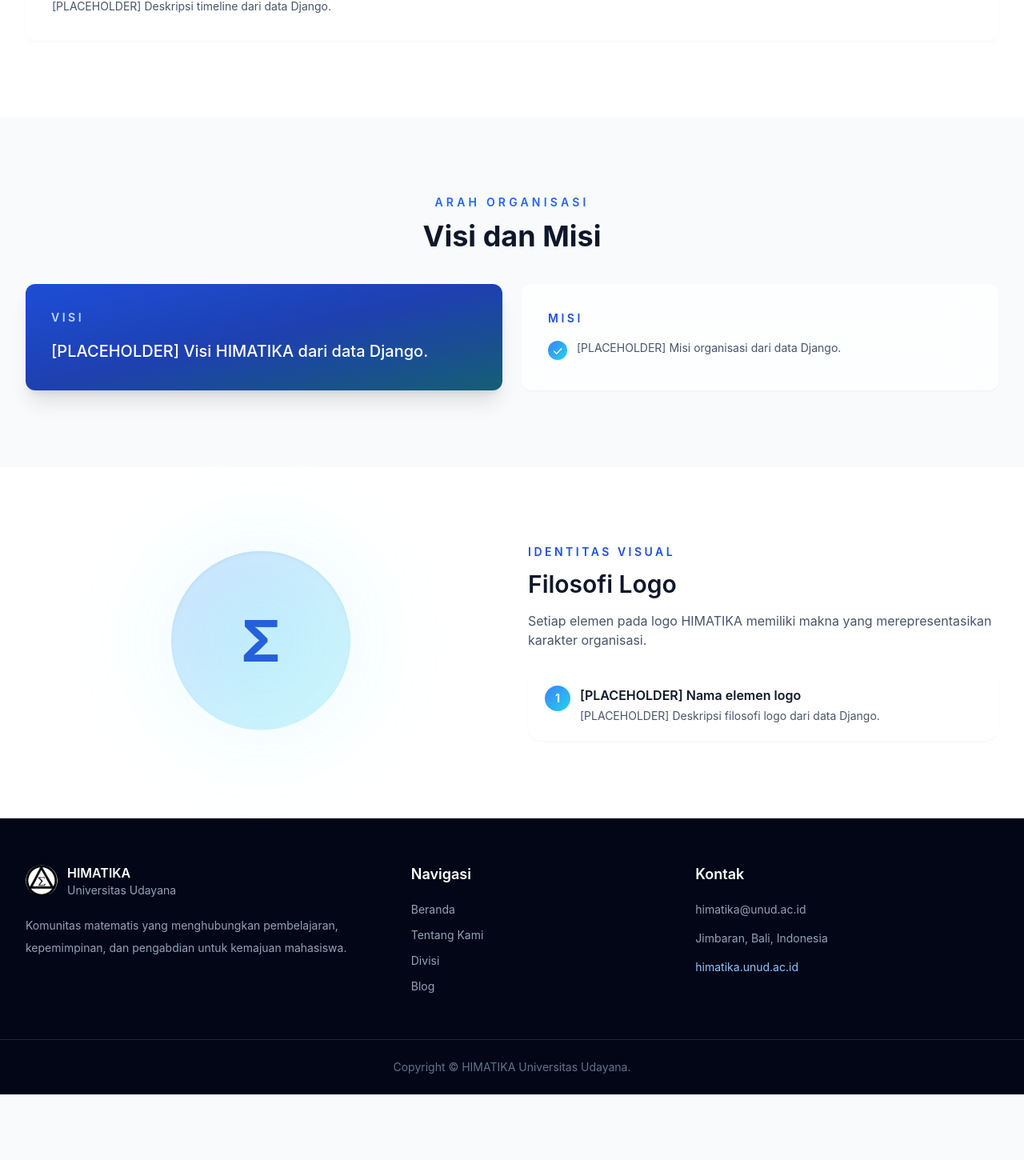
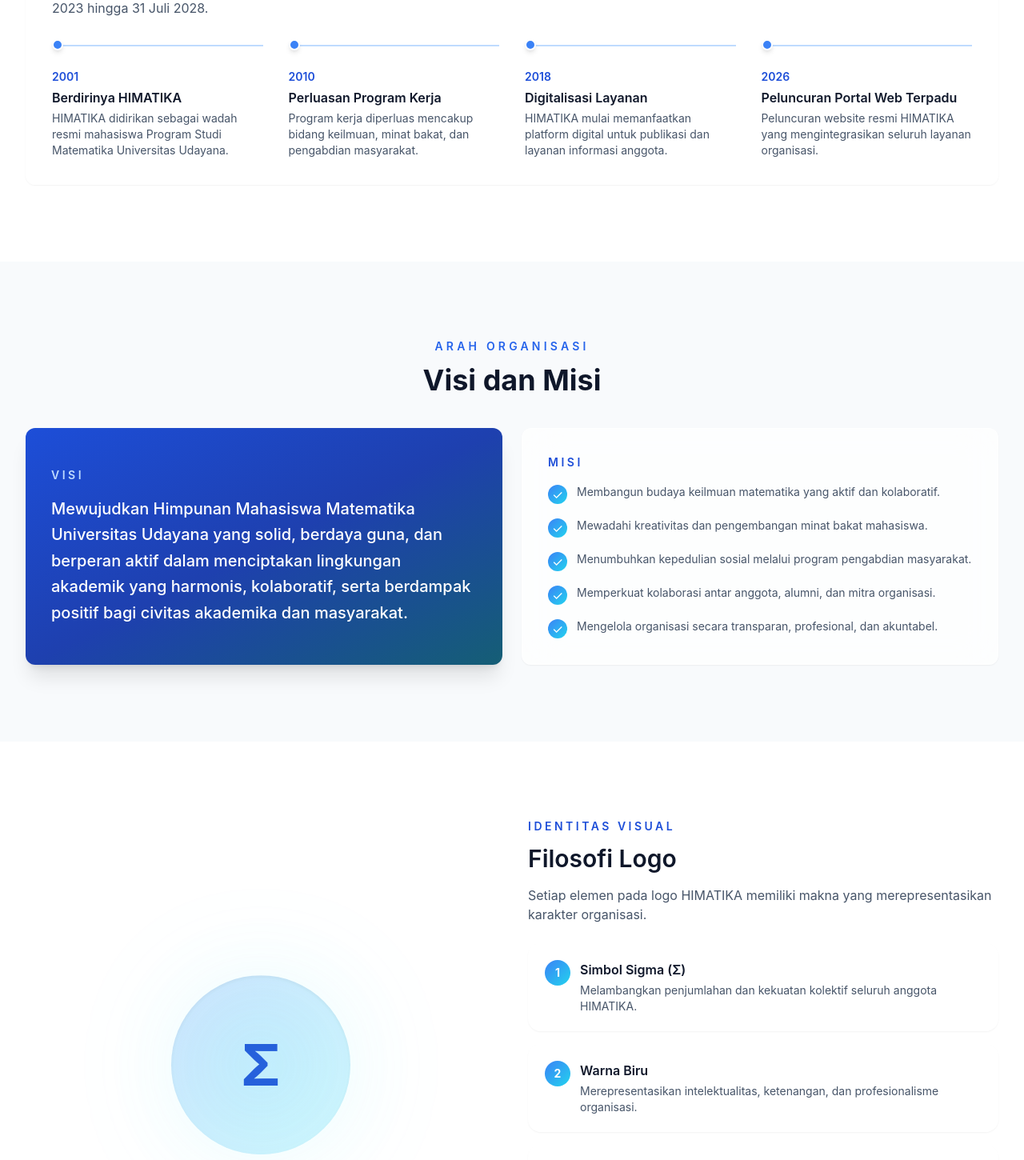
Before and after one commit to himatika-udayana/website-himatika, a Next.js app: page /tentang-kami in a window 1280 px wide. Shown: the part 794-2244 px from the top of the page at 80% size. Before the commit the page ends 2162 px from the top, so only its background shows below. Built offline with nearby package versions, Linux system fonts and the light colour scheme.

Commit message:
feat(content): isi konten Profil/Tentang/Kontak asli dari seed Django, seed RAMA (Semester+KategoriAspirasi) ke database, validasi NIM 12-digit angkatan 2026+

```diff
--- a/package.json
+++ b/package.json
@@ -13,6 +13,9 @@
     "prisma:migrate:dev": "prisma migrate dev",
     "migrate:legacy": "tsx scripts/migrate-legacy-data.ts",
     "migrate:legacy-users": "tsx scripts/migrate-legacy-users.ts"
+  },
+  "prisma": {
+    "seed": "tsx prisma/seed.ts"
   },
   "dependencies": {
     "@base-ui/react": "^1.8.0",
--- a/src/data/profil.ts
+++ b/src/data/profil.ts
@@ -1,22 +1,65 @@
 import type { ProfilOrganisasi } from "@/src/types/content";
 
 export const profil: ProfilOrganisasi = {
-  sejarah: "[PLACEHOLDER] Sejarah HIMATIKA dari data Django.",
-  visi: "[PLACEHOLDER] Visi HIMATIKA dari data Django.",
-  periodeKepengurusan: "[PLACEHOLDER] Periode kepengurusan",
+  sejarah:
+    "Program Studi Matematika FMIPA Universitas Udayana resmi memperoleh izin penyelenggaraan melalui SK Dirjen Dikti Nomor 2843/D/T/2001 pada 31 Agustus 2001 dan mulai menerima mahasiswa angkatan pertama pada tahun akademik 2001/2002. Sejak berdiri, program studi ini telah melalui berbagai proses evaluasi, perpanjangan izin, dan akreditasi untuk meningkatkan mutu pendidikan. Akreditasi pertama diperoleh pada tahun 2008 dengan peringkat B, yang kemudian diperpanjang pada tahun 2013 dan 2018. Selanjutnya, berdasarkan keputusan LAMSAMA Nomor 079/SK/LAMSAMA/Akred/S/VII/2023, Program Studi Matematika Universitas Udayana memperoleh akreditasi Baik Sekali yang berlaku mulai 31 Juli 2023 hingga 31 Juli 2028.",
+  visi:
+    "Mewujudkan Himpunan Mahasiswa Matematika Universitas Udayana yang solid, berdaya guna, dan berperan aktif dalam menciptakan lingkungan akademik yang harmonis, kolaboratif, serta berdampak positif bagi civitas akademika dan masyarakat.",
+  periodeKepengurusan: "2026",
   logo: null,
-  misi: ["[PLACEHOLDER] Misi organisasi dari data Django."],
+  misi: [
+    "Membangun budaya keilmuan matematika yang aktif dan kolaboratif.",
+    "Mewadahi kreativitas dan pengembangan minat bakat mahasiswa.",
+    "Menumbuhkan kepedulian sosial melalui program pengabdian masyarakat.",
+    "Memperkuat kolaborasi antar anggota, alumni, dan mitra organisasi.",
+    "Mengelola organisasi secara transparan, profesional, dan akuntabel.",
+  ],
   filosofiLogo: [
     {
-      nama: "[PLACEHOLDER] Nama elemen logo",
-      deskripsi: "[PLACEHOLDER] Deskripsi filosofi logo dari data Django.",
+      nama: "Simbol Sigma (Σ)",
+      deskripsi:
+        "Melambangkan penjumlahan dan kekuatan kolektif seluruh anggota HIMATIKA.",
+    },
+    {
+      nama: "Warna Biru",
+      deskripsi:
+        "Merepresentasikan intelektualitas, ketenangan, dan profesionalisme organisasi.",
+    },
+    {
+      nama: "Bentuk Lingkaran",
+      deskripsi:
+        "Menggambarkan kesatuan dan kekeluargaan yang tidak terputus antar anggota.",
+    },
+    {
+      nama: "Garis Tegas",
+      deskripsi:
+        "Mencerminkan ketepatan dan logika berpikir khas ilmu matematika.",
     },
   ],
   timeline: [
     {
-      year: 0,
-      title: "[PLACEHOLDER] Judul timeline",
-      description: "[PLACEHOLDER] Deskripsi timeline dari data Django.",
+      year: 2001,
+      title: "Berdirinya HIMATIKA",
+      description:
+        "HIMATIKA didirikan sebagai wadah resmi mahasiswa Program Studi Matematika Universitas Udayana.",
+    },
+    {
+      year: 2010,
+      title: "Perluasan Program Kerja",
+      description:
+        "Program kerja diperluas mencakup bidang keilmuan, minat bakat, dan pengabdian masyarakat.",
+    },
+    {
+      year: 2018,
+      title: "Digitalisasi Layanan",
+      description:
+        "HIMATIKA mulai memanfaatkan platform digital untuk publikasi dan layanan informasi anggota.",
+    },
+    {
+      year: 2026,
+      title: "Peluncuran Portal Web Terpadu",
+      description:
+        "Peluncuran website resmi HIMATIKA yang mengintegrasikan seluruh layanan organisasi.",
     },
   ],
 };
```
Also changed, not shown: prisma/seed.ts (added, +100 -0 lines), src/data/beranda.ts (+5 -4 lines), src/data/tentang.ts (+2 -22 lines), src/lib/auth-actions.ts (+26 -7 lines).
